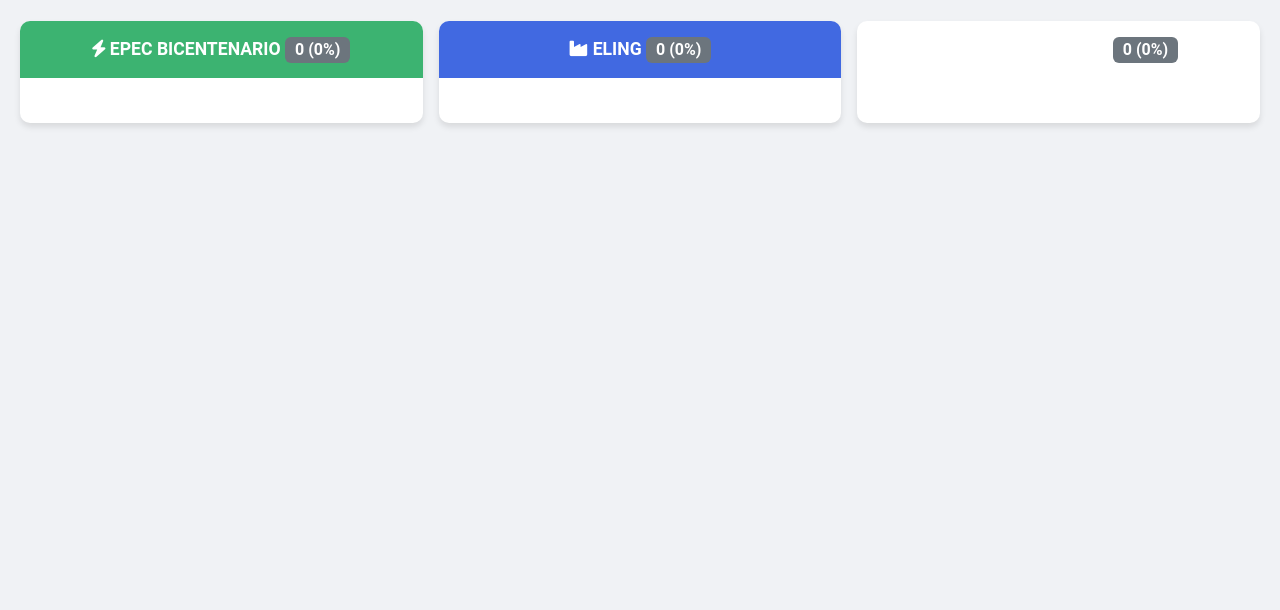
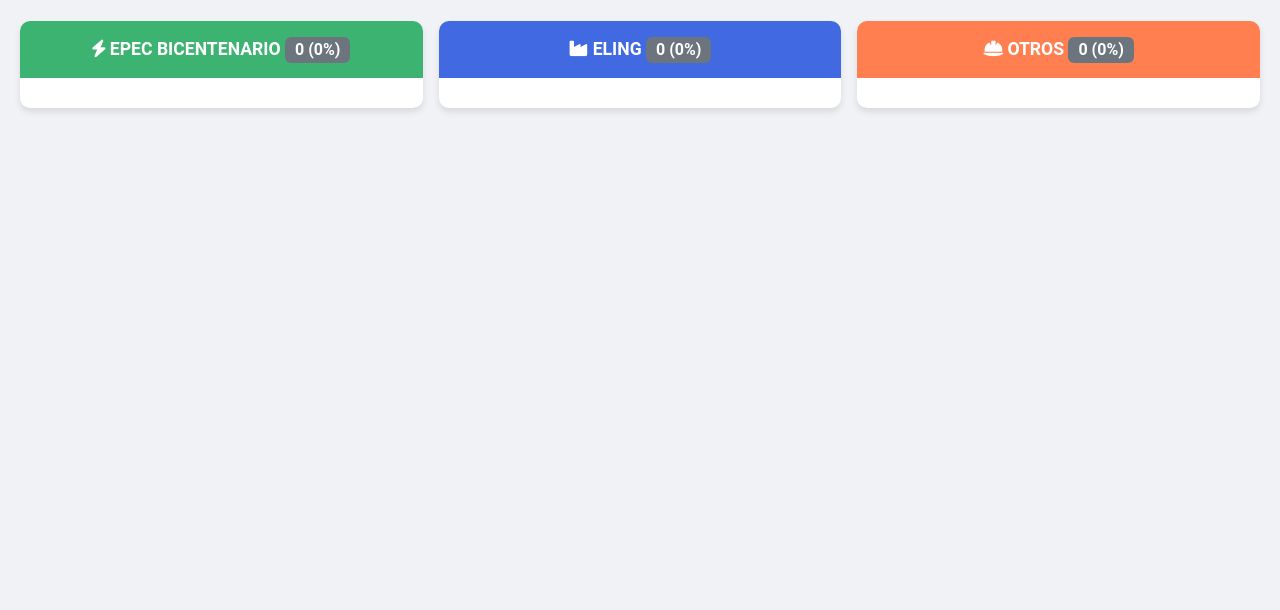
Before and after one commit to valienteCDV/PorteriaPilar, a plain HTML site: page index.html in a window 1280 px wide. Shown: the part 190-800 px from the top of the page. Drawn offline with nearby package versions, Linux system fonts and the light colour scheme; no server answers.

Commit message:
Update index.html

```diff
--- a/index.html
+++ b/index.html
@@ -4,6 +4,7 @@
     <meta charset="UTF-8">
     <meta name="viewport" content="width=device-width, initial-scale=1.0">
     <title>Control Ingreso Portería Bicentenario</title>
+    <!-- Enlaces a Bootstrap y Font Awesome para estilos y íconos -->
     <link href="https://cdn.jsdelivr.net/npm/bootstrap@5.3.0-alpha1/dist/css/bootstrap.min.css" rel="stylesheet">
     <link href="https://cdnjs.cloudflare.com/ajax/libs/font-awesome/6.0.0-beta3/css/all.min.css" rel="stylesheet">
     <style>
@@ -66,10 +67,9 @@
         }
 
         /* Colores para los encabezados de cada sección */
-        .contratistas .section-header { background-color: #ff7f50; }
         .epec-bicentenario .section-header { background-color: #3cb371; }
         .eling .section-header { background-color: #4169e1; }
-        .epec-eor .section-header { background-color: #ffd700; }
+        .otros .section-header { background-color: #ff7f50; } /* Color naranja para OTROS */
 
         /* Estilos para las entradas de personal */
         .person {
@@ -112,15 +112,15 @@
             margin-right: 5px;
         }
 
-/* Nuevo estilo para la sección de otras empresas */
-        .other-companies {
+        /* Estilos para la sección de otras empresas */
+        .other-companies .section-content {
             display: grid;
             grid-template-columns: repeat(auto-fit, minmax(200px, 1fr));
             gap: 15px;
         }
 
         .company-card {
-            background-color: #ffffff;
+            background-color: #f8f9fa;
             border-radius: 8px;
             padding: 10px;
             box-shadow: 0 2px 4px rgba(0,0,0,0.1);
@@ -133,8 +133,6 @@
             border-bottom: 1px solid #eee;
         }
     </style>
-
-
 </head>
 <body>
     <div class="dashboard-container">
@@ -171,7 +169,7 @@
             </div>
         </div>
 
-       <!-- Fila inferior con secciones de personal -->
+        <!-- Fila inferior con secciones de personal -->
         <div class="row g-3 mt-2">
             <!-- Sección de EPEC BICENTENARIO -->
             <div class="col-md-4">
@@ -193,11 +191,11 @@
                     <div class="section-content"></div>
                 </div>
             </div>
-            <!-- Sección de Otras Empresas -->
+            <!-- Sección de OTROS (Otras Empresas) -->
             <div class="col-md-4">
-                <div class="section other-companies" id="other-companies">
+                <div class="section otros" id="other-companies">
                     <div class="section-header">
-                        <i class="fas fa-building"></i> OTRAS EMPRESAS
+                        <i class="fas fa-hard-hat"></i> OTROS
                         <span class="badge bg-secondary">0 (0%)</span>
                     </div>
                     <div class="section-content">
@@ -208,6 +206,7 @@
         </div>
     </div>
 
+    <!-- Enlace al archivo JavaScript principal -->
     <script src="app.js"></script>
 </body>
 </html>
```
